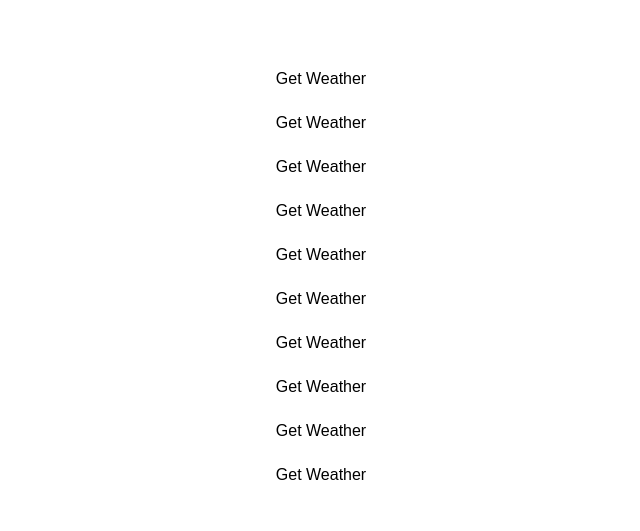
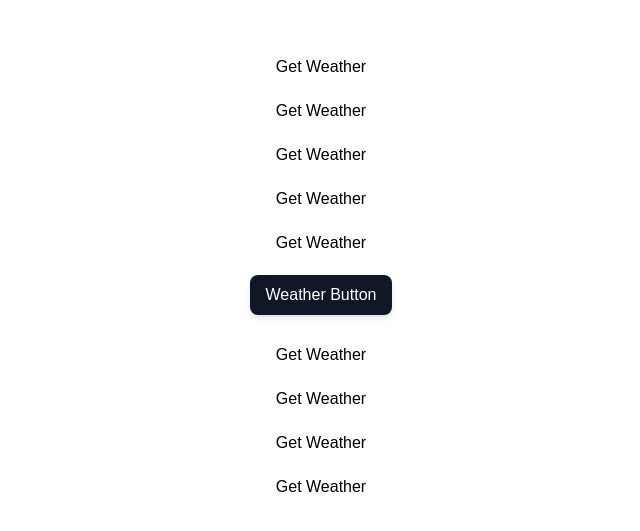
Before and after one commit to JumboCode/bostons-higher-ground, a Next.js app: page /weather in a window 1280 px wide. Shown: the part 123-654 px from the top of the page, without its empty margins (319-959 px from the left). Built offline with nearby package versions, Linux system fonts and the light colour scheme.

Commit message:
George's weather button component

```diff
--- a/src/app/weather/page.tsx
+++ b/src/app/weather/page.tsx
@@ -17,7 +17,7 @@ export default function Page() {
             <AaditWeatherButton />
             <AnsonWeatherButton />
             <BriannaWeatherButton />
-            <GeorgeWeatherButton />
+            <GeorgeWeatherButton label = "Weather Button"/>
             <HandeWeatherButton />
             <KristyWeatherButton />
             <VanshWeatherButton />
--- a/src/components/navbar.tsx
+++ b/src/components/navbar.tsx
@@ -4,8 +4,10 @@
  * mind that we want it to be reusable across different pages in the
  * application. Do you need any props?
  */
+/*
 export default function Navbar() {
     return (
         <nav></nav>
     );
 }
+*/
--- a/src/components/weather-buttons/button-george.tsx
+++ b/src/components/weather-buttons/button-george.tsx
@@ -1,3 +1,56 @@
-export default function WeatherButton() {
-    return <button>Get Weather</button>;
+"use client"
+
+import React, { useState } from 'react';
+
+interface WeatherButtonProps {
+    label?: string;
 }
+
+const WeatherButton: React.FC<WeatherButtonProps> = ({ label }) => {
+
+    const [weatherInfo, setWeatherInfo] = useState<string>('');
+
+    const handleClick = async () => {
+
+        const weatherUrl = 'https://api.weather.gov/gridpoints/BOX/69,92/forecast';
+
+        try {
+
+            const response = await fetch(weatherUrl);
+            const data = await response.json();
+
+            const currentForecast = data.properties.periods[0];
+
+            const temp = currentForecast.temperature;
+            const status = currentForecast.shortForecast;
+
+            console.log('--- Final Required Data ---');
+            console.log(`Current Temperature: ${temp}°F`);
+            console.log(`Weather Status: ${status}`)
+
+           setWeatherInfo(`Current Temp: ${temp}°F | Status: ${status}`);
+
+        } catch (error) {
+        /* error*/
+        }
+    };
+
+    return (
+        <div>
+            <button
+
+                onClick={handleClick}
+                className="bg-gray-900 text-white py-2 px-4 rounded-lg shadow-md"
+            >
+                {label} {}
+            </button>
+
+            {/* Display the weatherInfo state below the button */}
+            <p className="mt-2 text-sm text-gray-700">
+                {weatherInfo}
+            </p>
+        </div>
+    );
+};
+
+export default WeatherButton;
```
